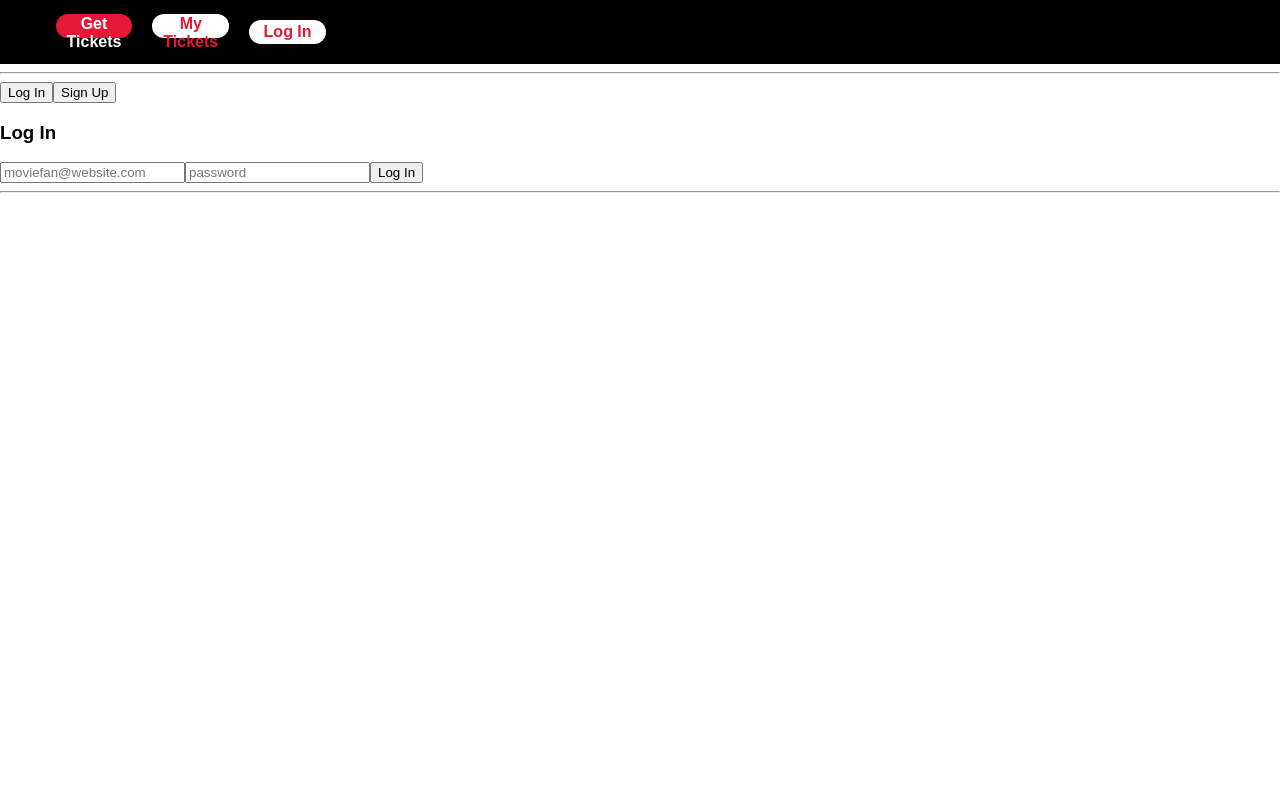
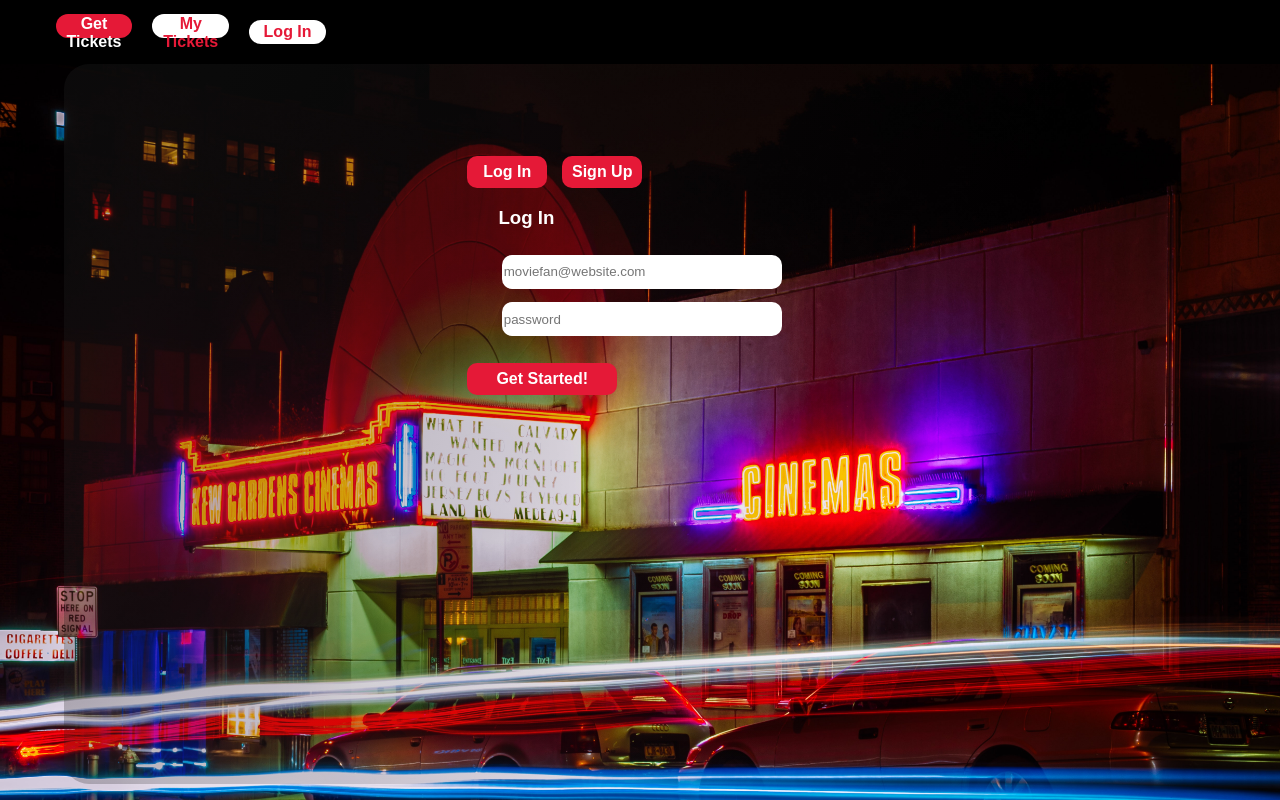
Before and after one commit to ItsAnyaS/Ticket-management-app, a React (Create React App) app in the folder client/: page /authenticate in a window 1280 px wide. Built offline with nearby package versions, Linux system fonts and the light colour scheme.

Commit message:
styled auth page

```diff
--- /dev/null
+++ b/client/src/AuthPage.css
@@ -0,0 +1,74 @@
+.auth-page {
+    width: 100%;
+    height: 92vh;
+    justify-content: center;
+    display: flex;
+    background-image: url('../public/pexels-photo-time-lapse-exterior.jpg');
+    background-size: cover;
+    color: white;
+}
+
+.login-container {
+    width: 90%;
+    height: 90vh;
+    background: linear-gradient(112.1deg, rgb(33, 33, 33, 0.3) 11.4%, rgba(36, 36, 36, 0) 70.2%);
+    border-radius: 25px;
+    display: flex;
+    justify-content: center;
+}
+
+.login-fields-holder {
+    margin-top: 8%;
+    width: 30%;
+    align-items: center;
+    justify-content: center;
+}
+
+.login-signup-fields {
+    height: 300px;
+}
+
+.signup-body {
+    width: 100%;
+    height: 100%;
+}
+
+.login-body {
+    width: 100%;
+    height: 100%;
+}
+
+
+.login-button {
+    border-radius: 10px;
+    margin-right: 15px;
+    height: 32px;
+    width: 80px;
+    font-size: 1em;
+    background-color: #E51937;
+    color: white;
+    font-weight: 600;
+    border: none;
+}
+
+.login-input {
+    border-radius: 10px;
+    border: none;
+    width: 80%;
+    margin: 2% 10%;
+    height: 32px;
+}
+
+.login-submit-button {
+    border-radius: 10px;
+    margin-right: 15px;
+    margin-top: 20px;
+    height: 32px;
+    width: 150px;
+    font-size: 1em;
+    background-color: #E51937;
+    color: white;
+    font-weight: 600;
+    border: none;
+    bottom: 0;
+}
--- a/client/src/AuthPage.js
+++ b/client/src/AuthPage.js
@@ -1,6 +1,7 @@
 import { useState } from 'react'
 import Login from './Login'
 import SignUp from './SignUp'
+import './AuthPage.css'
 
 const AuthPage = ({ setLoggedIn }) => {
     const [showLogin, setShowLogin] = useState(true)
@@ -15,11 +16,11 @@ const AuthPage = ({ setLoggedIn }) => {
 
     return (
         <div className='auth-page'>
-            <hr />
             <div className='login-container'>
+                <div className='login-fields-holder'>
                     <div className='tab-container'>
-                    <button onClick={handleClickLogin}>Log In</button>
-                    <button onClick={handleClickSignup}>Sign Up</button>
+                        <button className='login-button' onClick={handleClickLogin}>Log In</button>
+                        <button className='login-button' onClick={handleClickSignup}>Sign Up</button>
                     </div>
                     <div className='login-signup-fields'>
                         {showLogin ?
@@ -29,7 +30,7 @@ const AuthPage = ({ setLoggedIn }) => {
                         }
                     </div>
                 </div>
-            <hr />
+            </div>
         </div>
     )
 }
--- a/client/src/Login.js
+++ b/client/src/Login.js
@@ -1,5 +1,6 @@
 import { useState } from 'react'
 import { useNavigate } from 'react-router-dom'
+import './AuthPage.css'
 
 const Login = ({ setLoggedIn }) => {
     const [inputs, setInputs] = useState({email: '', password: ''})
@@ -38,11 +39,14 @@ const Login = ({ setLoggedIn }) => {
 
     return (
         <div className='login-body'>
-            <h3>Log In</h3>
+            <h3> &nbsp; &nbsp; &nbsp; Log In</h3>
             <form onSubmit={handleSubmit}>
-                <input type='email' placeholder='moviefan@website.com' name='email' value={inputs.email} onChange={handleChange}/>
-                <input type='password' placeholder='password' name='password' value={inputs.password} onChange={handleChange}/>
-                <button type='submit'>Log In</button>
+                <div className='input-divider'>
+                    <input className='login-input' type='email' placeholder='moviefan@website.com' name='email' value={inputs.email} onChange={handleChange}/>
+                </div>
+
+                <input className='login-input' type='password' placeholder='password' name='password' value={inputs.password} onChange={handleChange}/>
+                <button className='login-submit-button' type='submit'>Get Started!</button>
             </form>
         </div>
     )
--- a/client/src/SignUp.js
+++ b/client/src/SignUp.js
@@ -1,5 +1,6 @@
 import { useState } from 'react'
 import { useNavigate } from 'react-router-dom'
+import './AuthPage.css'
 
 const SignUp = ({ setLoggedIn }) => {
     const [inputs, setInputs] =
@@ -46,13 +47,13 @@ const SignUp = ({ setLoggedIn }) => {
 
     return (
         <div className='signup-body'>
-            <h3>Sign Up</h3>
+            <h3>&nbsp; &nbsp; &nbsp; Sign Up</h3>
             <form onSubmit={handleSubmit}>
-                <input type='email' placeholder='moviefan@website.com' name='email' value={inputs.email} onChange={handleChange} />
-                <input type='text' placeholder='John' name='first_name' value={inputs.first_name} onChange={handleChange} />
-                <input type='text' placeholder='Smith' name='last_name' value={inputs.last_name} onChange={handleChange} />
-                <input type='password' placeholder='password' name='password' value={inputs.password} onChange={handleChange} />
-                <button type='submit'>Sign Up</button>
+                <input className='login-input' type='email' placeholder='moviefan@website.com' name='email' value={inputs.email} onChange={handleChange} />
+                <input className='login-input' type='text' placeholder='John' name='first_name' value={inputs.first_name} onChange={handleChange} />
+                <input className='login-input' type='text' placeholder='Smith' name='last_name' value={inputs.last_name} onChange={handleChange} />
+                <input className='login-input' type='password' placeholder='password' name='password' value={inputs.password} onChange={handleChange} />
+                <button className='login-submit-button' type='submit'>Get Started!</button>
             </form>
         </div>
     )
```
Also changed, not shown: client/public/pexels-photo-empty-seats-spotlight.jpeg (added), client/public/pexels-photo-time-lapse-exterior.jpg (added). Lines whose indentation alone changed are shown as unchanged.
